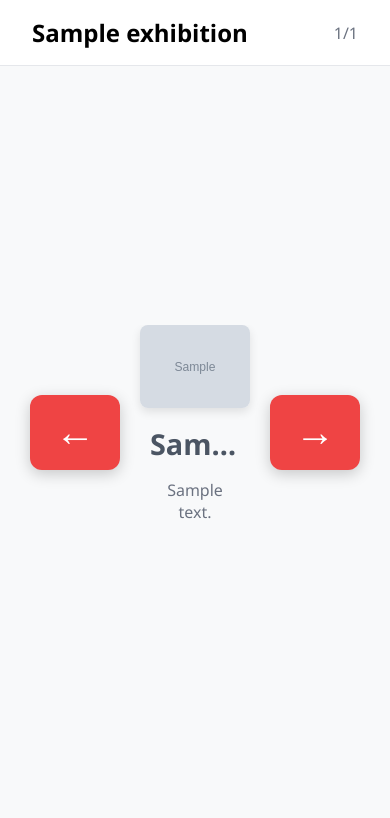
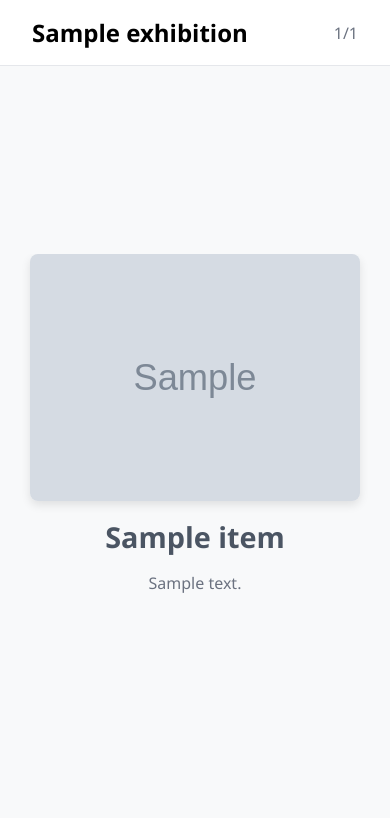
Before and after one commit to hardPrecision/ExpoShare, a Flask app: page /exhibition/# in a window 390 px wide. Shown: the part 60-878 px from the top of the page. Run offline with Flask 3, Linux system fonts and the light colour scheme; a user stored in the database is signed in; tables that the repository leaves empty hold one stand-in row (values such as "Sample post"); grey boxes marked "Sample" are stand-in pictures.

Commit message:
Фикс кнопок в книжной ориентации на мобилке

```diff
--- a/app/static/css/exhibition.css
+++ b/app/static/css/exhibition.css
@@ -280,3 +280,9 @@ body {
     padding: 10px;
   }
 }
+
+@media screen and (max-width: 450px){
+  .nav-btn {
+    display: none;
+  }
+}
```
